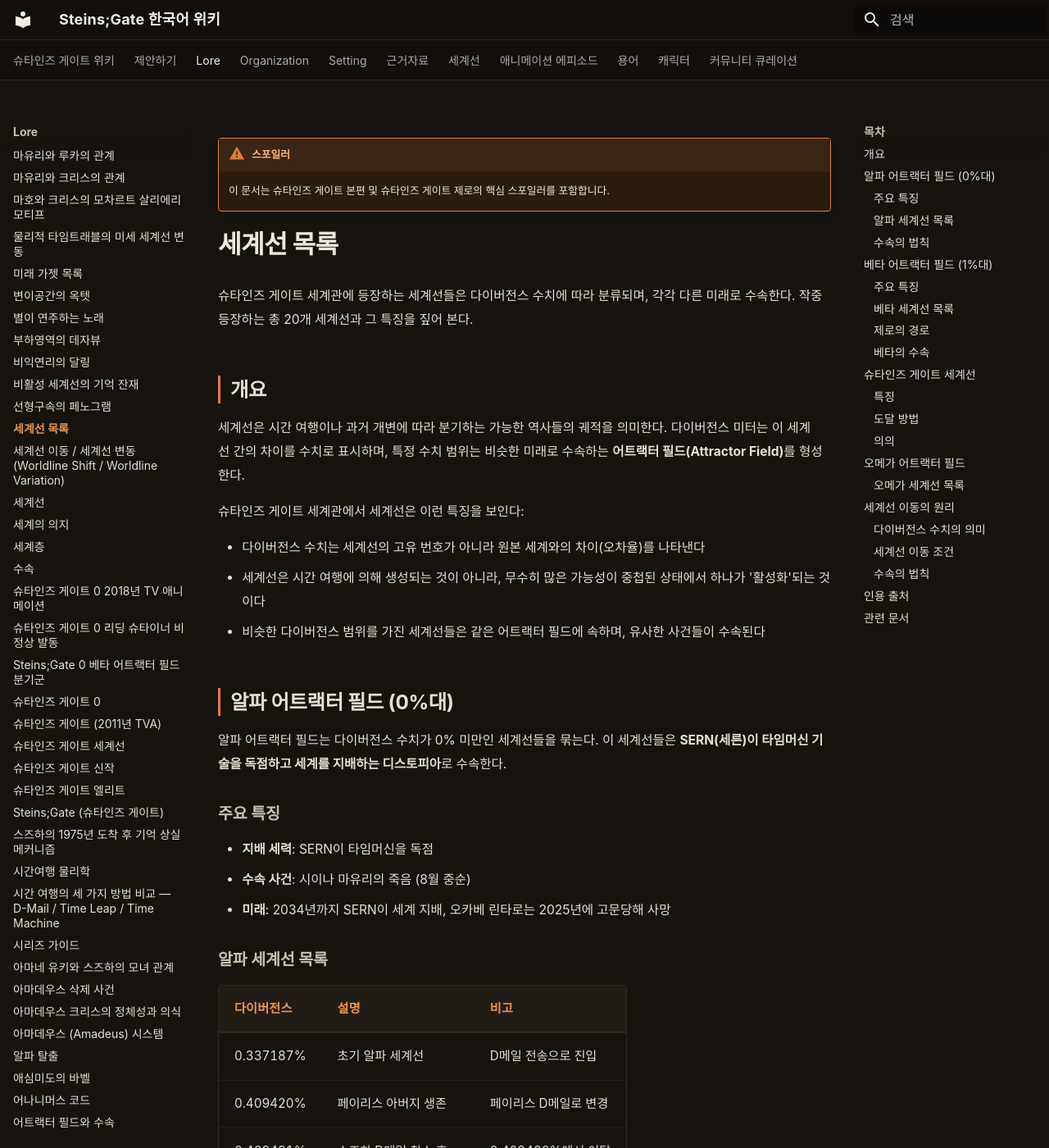
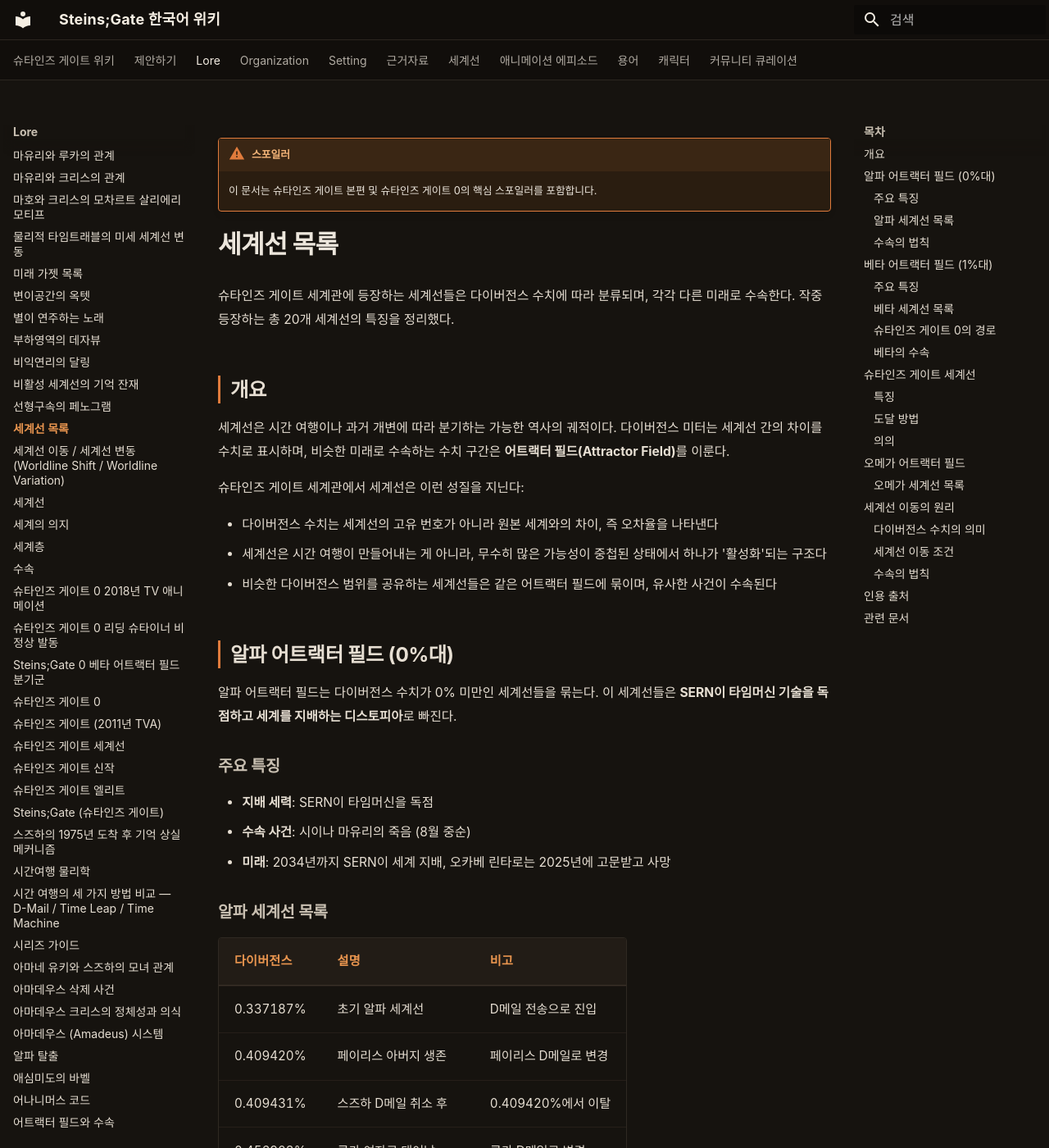
Before and after one commit to sgwiki/sgwiki.github.io, an MkDocs documentation site: the page built from wiki/lore/세계선-목록.md, in a window 1280 px wide and 1400 px high. Shown: the whole window at 82% size. Built offline with MkDocs 1.6.1 and Material for MkDocs 9.7.7, drawn with Linux system fonts in a browser that asks for light colours; some web fonts are replaced; some of the changed text lies outside the part shown.

Commit message:
chore(wiki): 세계선-목록 정비 — restructurer frontmatter 보강(title·category·tags 8개 추가)+헤더 no-op·rewriter VOCAB 10건(제로→0 정식 명칭 2·S;G 0/제로 약어→슈타인즈 게이트 0 7·SERN(세른) 한국어 병기 제거 1)·humanize 16건(번역투 4·기계적 리듬 5·형식명사 3·추상주어+만능동사 2·자동화피동 1·헤징 1)·사실·스포일러(main_story)·수치(20개 세계선 다이버전스 0.337187%~1.130426%·-0.275349%·7/28·8월 중순·2025년·2034년)·고유명사(SERN·AF_SteinsGate·Operation Skuld)·인용 블록 7개·각주 [^1]~[^3]·비교표 3개 불변·quote_protect pass·fact_guard pass·sanitizer pass·linker pass(내부 8 ok·broken 0)

```diff
--- a/wiki/lore/세계선-목록.md
+++ b/wiki/lore/세계선-목록.md
@@ -1,34 +1,45 @@
 ---
+title: "세계선 목록"
+category: lore
+tags:
+  - worldline-list
+  - attractor-field
+  - alpha
+  - beta
+  - omega
+  - divergence
+  - steins-gate-worldline
+  - spoiler-main_story
 spoiler: main_story
 description: "세계선은 시간 여행이나 과거 개변에 따라 분기하는 가능한 역사들의 궤적을 의미합니다. 다이버전스 미터는 이 세계선 간의 차이를 수치로 표시하며, 특정 수치 범위는 비슷한 미래로 수속하는 어트랙터 필드(Attractor Field)를 형성합니다."
 ---
 
 !!! warning "스포일러"
-    이 문서는 슈타인즈 게이트 본편 및 슈타인즈 게이트 제로의 핵심 스포일러를 포함합니다.
+    이 문서는 슈타인즈 게이트 본편 및 슈타인즈 게이트 0의 핵심 스포일러를 포함합니다.
 
 # 세계선 목록
 
-슈타인즈 게이트 세계관에 등장하는 세계선들은 다이버전스 수치에 따라 분류되며, 각각 다른 미래로 수속한다. 작중 등장하는 총 20개 세계선과 그 특징을 짚어 본다.
+슈타인즈 게이트 세계관에 등장하는 세계선들은 다이버전스 수치에 따라 분류되며, 각각 다른 미래로 수속한다. 작중 등장하는 총 20개 세계선의 특징을 정리했다.
 
 ## 개요
 
-세계선은 시간 여행이나 과거 개변에 따라 분기하는 가능한 역사들의 궤적을 의미한다. 다이버전스 미터는 이 세계선 간의 차이를 수치로 표시하며, 특정 수치 범위는 비슷한 미래로 수속하는 **어트랙터 필드(Attractor Field)**를 형성한다.
+세계선은 시간 여행이나 과거 개변에 따라 분기하는 가능한 역사의 궤적이다. 다이버전스 미터는 세계선 간의 차이를 수치로 표시하며, 비슷한 미래로 수속하는 수치 구간은 **어트랙터 필드(Attractor Field)**를 이룬다.
 
-슈타인즈 게이트 세계관에서 세계선은 이런 특징을 보인다:
+슈타인즈 게이트 세계관에서 세계선은 이런 성질을 지닌다:
 
-- 다이버전스 수치는 세계선의 고유 번호가 아니라 원본 세계와의 차이(오차율)를 나타낸다
-- 세계선은 시간 여행에 의해 생성되는 것이 아니라, 무수히 많은 가능성이 중첩된 상태에서 하나가 '활성화'되는 것이다
-- 비슷한 다이버전스 범위를 가진 세계선들은 같은 어트랙터 필드에 속하며, 유사한 사건들이 수속된다
+- 다이버전스 수치는 세계선의 고유 번호가 아니라 원본 세계와의 차이, 즉 오차율을 나타낸다
+- 세계선은 시간 여행이 만들어내는 게 아니라, 무수히 많은 가능성이 중첩된 상태에서 하나가 '활성화'되는 구조다
+- 비슷한 다이버전스 범위를 공유하는 세계선들은 같은 어트랙터 필드에 묶이며, 유사한 사건이 수속된다
 
 ## 알파 어트랙터 필드 (0%대)
 
-알파 어트랙터 필드는 다이버전스 수치가 0% 미만인 세계선들을 묶는다. 이 세계선들은 **SERN(세른)이 타임머신 기술을 독점하고 세계를 지배하는 디스토피아**로 수속한다.
+알파 어트랙터 필드는 다이버전스 수치가 0% 미만인 세계선들을 묶는다. 이 세계선들은 **SERN이 타임머신 기술을 독점하고 세계를 지배하는 디스토피아**로 빠진다.
 
 ### 주요 특징
 
 - **지배 세력**: SERN이 타임머신을 독점
 - **수속 사건**: 시이나 마유리의 죽음 (8월 중순)
-- **미래**: 2034년까지 SERN이 세계 지배, 오카베 린타로는 2025년에 고문당해 사망
+- **미래**: 2034년까지 SERN이 세계 지배, 오카베 린타로는 2025년에 고문받고 사망
 
 ### 알파 세계선 목록
 
@@ -47,11 +58,11 @@
 
 ### 수속의 법칙
 
-알파 어트랙터 필드에서는 마유리의 죽음이 수속 사건으로 작용한다. 오카베가 아무리 과거를 바꾸려 해도 마유리는 8월 중순에 사망한다. 이것이 수속의 법칙이다. 세계선이 바뀌더라도 결과는 같게 수속된다.
+알파 어트랙터 필드에서는 마유리의 죽음이 수속 사건이다. 오카베가 과거를 어떻게 바꾸든 마유리는 8월 중순에 사망한다. 이게 수속의 법칙이다. 세계선이 바뀌어도 결말은 같게 수속된다.
 
 ## 베타 어트랙터 필드 (1%대)
 
-베타 어트랙터 필드는 다이버전스 수치가 1% 이상인 세계선들을 묶는다. 이 세계선들은 **제3차 세계대전이 발발하고 마키세 크리스가 사망하는 미래**로 수속한다.
+베타 어트랙터 필드는 다이버전스 수치가 1% 이상인 세계선들을 묶는다. 이 세계선들은 **제3차 세계대전이 발발하고 마키세 크리스가 사망하는 미래**로 향한다.
 
 ### 주요 특징
 
@@ -65,22 +76,22 @@
 | 다이버전스 | 설명 | 비고 |
 |-----------|------|------|
 | 1.048596% | **슈타인즈 게이트 세계선** | 크리스와 마유리 모두 생존하는 이상적인 세계선 |
-| 1.053649% | S;G 0 아마데우스 접촉 | 제로 게임 패키지 루트 |
-| 1.055821% | 맹세의 리나시멘토 | S;G 0 패키지 루트 |
-| 1.064750% | 망실유전의 솔리튜드 | S;G 0 패키지 루트 |
-| 1.081163% | 존재증명의 오토마톤 | S;G 0 패키지 루트 |
-| 1.123581% | 아마데우스 삭제 후 베타 | 제로 애니메이션 세계선 |
+| 1.053649% | 슈타인즈 게이트 0 아마데우스 접촉 | 슈타인즈 게이트 0 게임 패키지 루트 |
+| 1.055821% | 맹세의 리나시멘토 | 슈타인즈 게이트 0 패키지 루트 |
+| 1.064750% | 망실유전의 솔리튜드 | 슈타인즈 게이트 0 패키지 루트 |
+| 1.081163% | 존재증명의 오토마톤 | 슈타인즈 게이트 0 패키지 루트 |
+| 1.123581% | 아마데우스 삭제 후 베타 | 슈타인즈 게이트 0 애니메이션 세계선 |
 | 1.130205% | 알파 탈출 직후 베타 | 최초의 D메일 삭제로 도달 |
 | 1.130209% | 스쿨드 작전 직전 베타 | 비디오 D메일 수신 |
 | 1.130426% | 베타 시작점 | 프롤로그 크리스 사망 직후 |
 
-### 제로의 경로
+### 슈타인즈 게이트 0의 경로
 
-슈타인즈 게이트 제로에서 묘사되는 세계선들은 베타 어트랙터 필드 내에서의 미세한 변화들이다. 아마데우스 시스템과의 접촉 여부, 스즈하와의 협력 방식 등에 따라 다양한 세계선이 분기한다.
+슈타인즈 게이트 0에서 묘사되는 세계선들은 베타 어트랙터 필드 안에서의 미세한 변화다. 아마데우스 시스템과 접촉했는지, 스즈하와 어떻게 협력하는지에 따라 세계선이 갈린다.
 
 ### 베타의 수속
 
-베타 어트랙터 필드에서는 크리스의 죽음이 수속 사건이다. 7월 28일 마키세 나카바치 박사의 발표회에서 크리스가 살해당하는 것은 피할 수 없는 운명으로 작용한다.
+베타 어트랙터 필드에서는 크리스의 죽음이 수속 사건이다. 7월 28일 마키세 나카바치 박사의 발표회에서 크리스가 살해당하는 일은 피할 수 없는 운명이다.
 
 ## 슈타인즈 게이트 세계선
 
@@ -106,7 +117,7 @@
 
 ### 의의
 
-슈타인즈 게이트 세계선은 오카베가 명명한 세계선으로, 알파와 베타 양쪽의 수속에서 벗어나 마유리와 크리스 모두를 구할 수 있는 유일한 희망이다.
+슈타인즈 게이트 세계선은 오카베가 붙인 이름으로, 알파와 베타 양쪽의 수속에서 벗어나 마유리와 크리스 모두를 구할 수 있는 유일한 희망이다.
 
 ## 오메가 어트랙터 필드
 
@@ -122,7 +133,7 @@
 
 ### 다이버전스 수치의 의미
 
-다이버전스 수치는 세계선의 고유 ID가 아니라 '원본 세계와의 차이'를 나타내는 상대적인 값이다. 따라서 다이버전스가 조금씩 변하더라도 세계선이 이동한 것으로 본다.
+다이버전스 수치는 세계선의 고유 ID가 아니라 '원본 세계와의 차이'를 나타내는 상대적인 값이다. 따라서 다이버전스가 조금씩만 변해도 세계선이 이동한 셈이 된다.
 
 ### 세계선 이동 조건
 
```
Also changed, not shown: other parts of wiki/lore/세계선-목록.md (+1 -1 lines).
